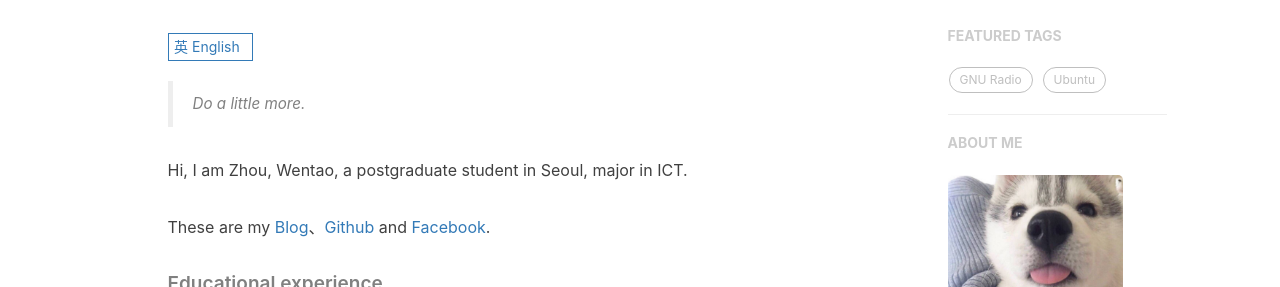
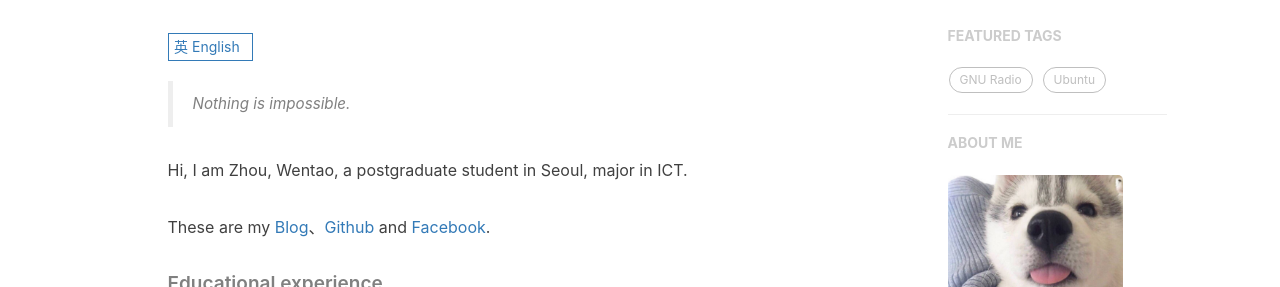
Before and after one commit to csxmt123/zhouwt612.github.io, a Jekyll site: the page built from z_about.html, in a window 1280 px wide. Shown: the part 420-707 px from the top of the page. Built offline with Jekyll 4.4.1, drawn with Linux system fonts in a browser that asks for light colours; nearby versions of some CDN libraries; comment, search, counter and statistics services are not loaded.

Commit message:
Update en.md

```diff
--- a/_includes/about/en.md
+++ b/_includes/about/en.md
@@ -1,6 +1,6 @@
 
 
-> Do a little more.
+> Nothing is impossible.
 
 
 Hi, I am Zhou, Wentao, a postgraduate student in Seoul, major in ICT.
```
